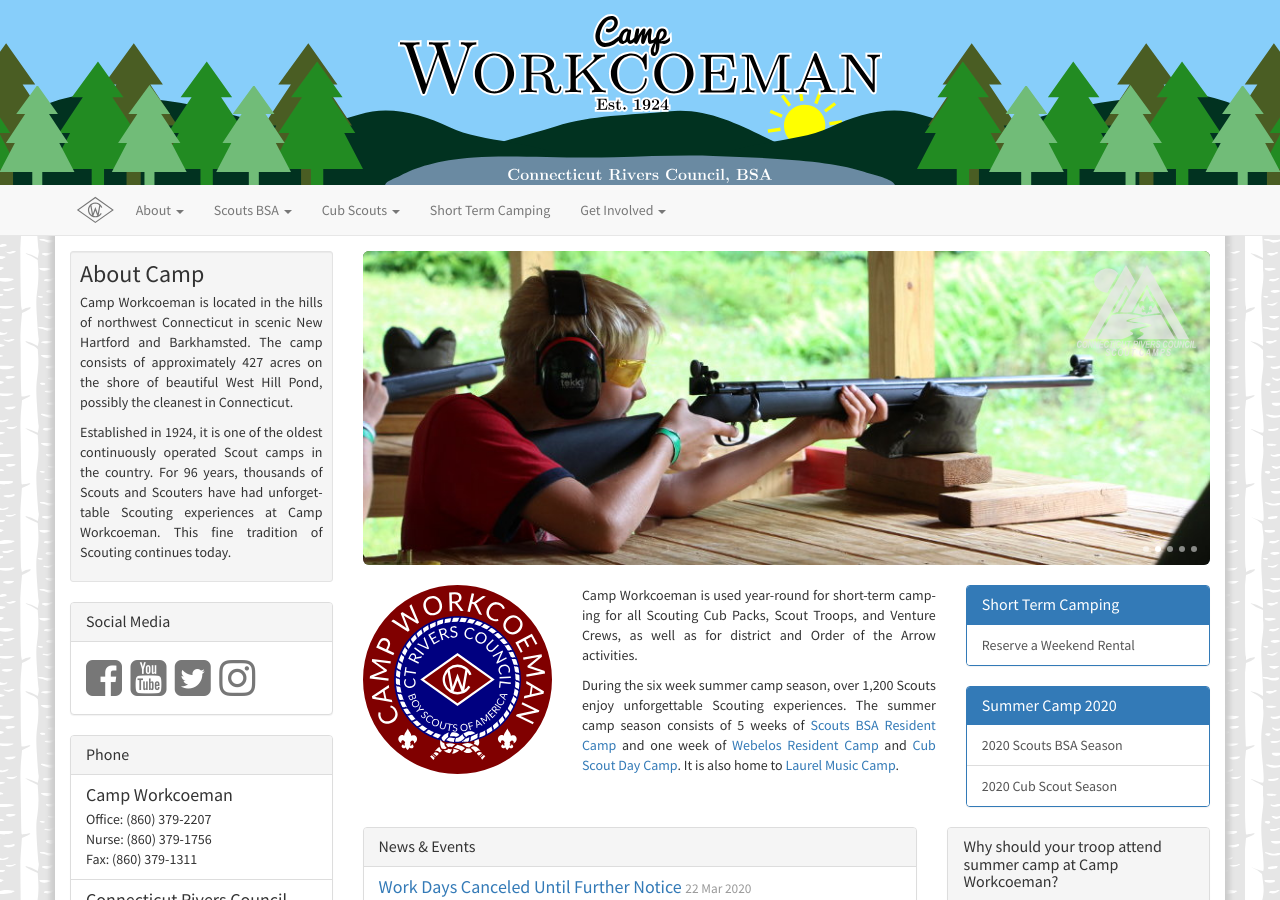
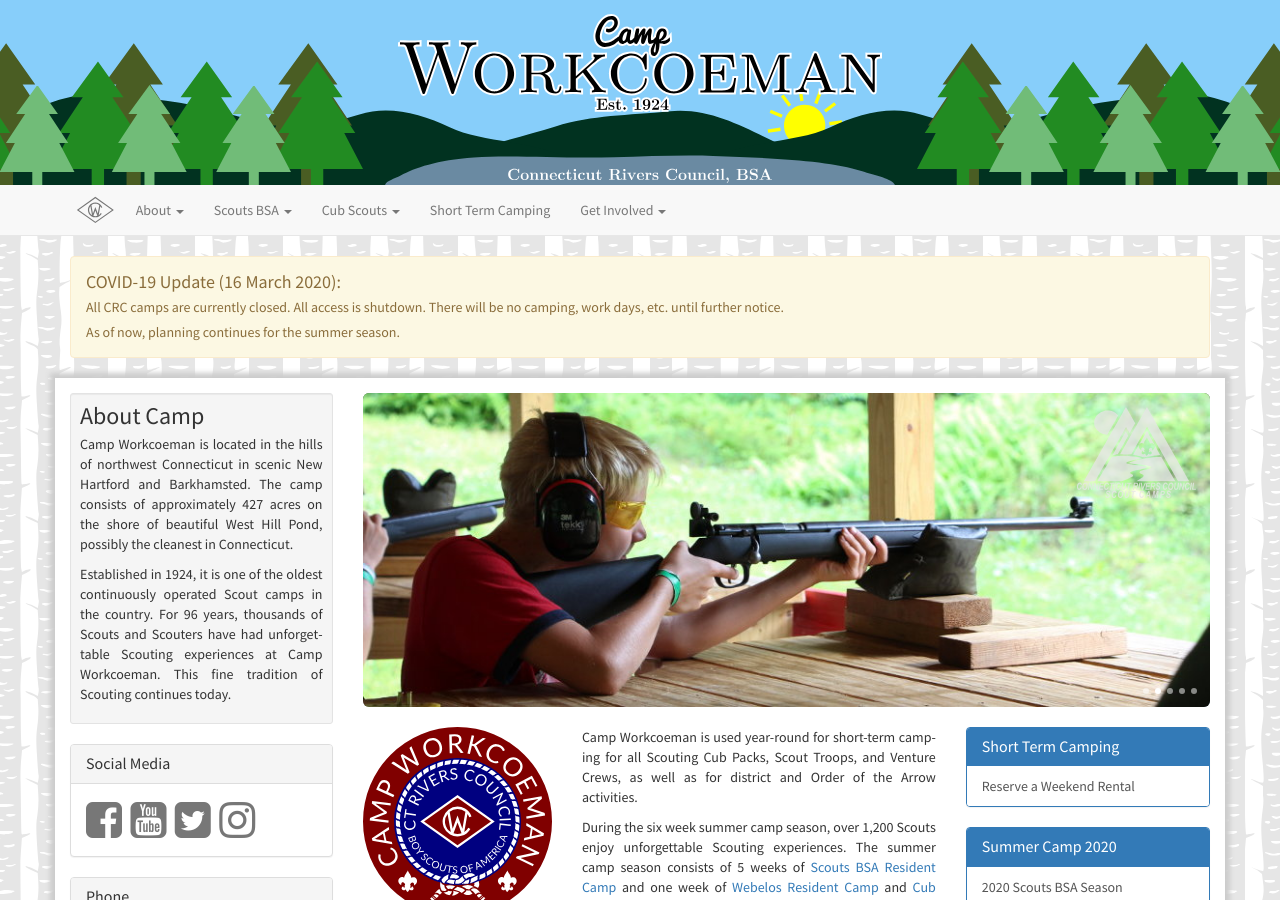
Before and after one commit to campworkcoeman/campworkcoeman.org, a Jekyll site: the page built from index.html, in a window 1280 px wide and 900 px high. Built offline with Jekyll 4.4.1, drawn with Linux system fonts in a browser that asks for light colours; nearby versions of some CDN libraries; Markdown is read by kramdown in place of the engine named in the settings; some of the changed lines change nothing that is shown.

Commit message:
Fix moved COVID-19 alert.

```diff
--- a/_includes/announcement.html
+++ b/_includes/announcement.html
@@ -8,3 +8,5 @@
     </div>
   </div>
 </div>
+
+<br>
--- a/index.html
+++ b/index.html
@@ -6,6 +6,7 @@
 
 {% include header.html %}
 {% include navbar.html %}
+{% include announcement.html %}
 
 <!-- Main content -->
 <div class="container main">
```
